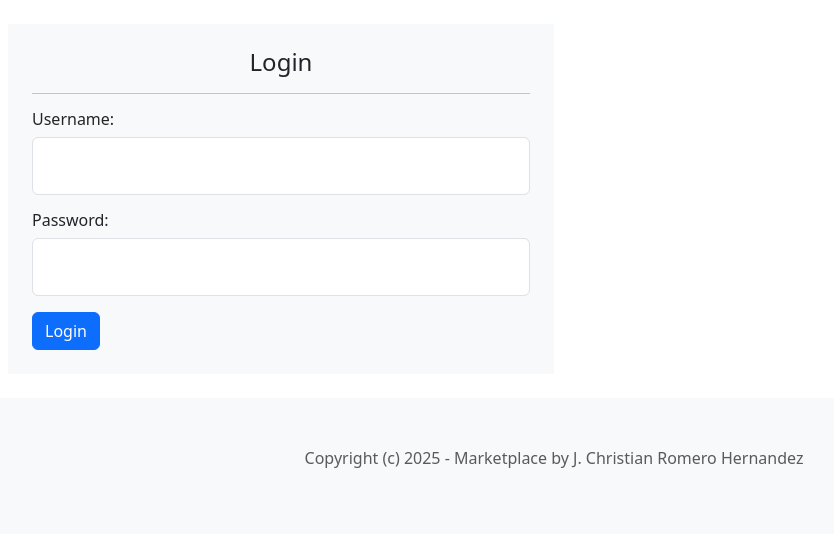
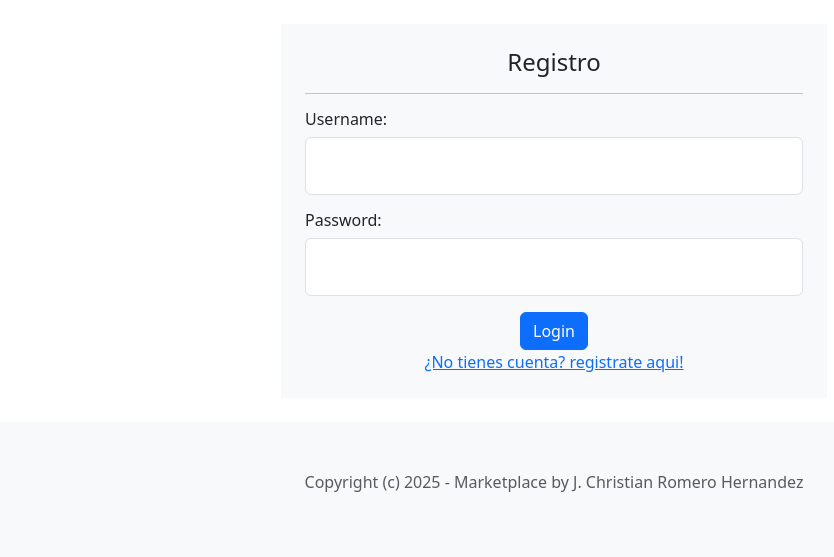
Before and after one commit to A24001/marketplace_main, a Django app: template store/templates/store/login.html in a window 1280 px wide. Shown: the part 112-669 px from the top of the page, without its empty margins (86-920 px from the left). Run offline with Django 5.2, Linux system fonts and the light colour scheme; the template is opened without the code that fills it: values that come from a table or form of the project are taken from there, others are empty.

Commit message:
Update login.html

```diff
--- a/store/templates/store/login.html
+++ b/store/templates/store/login.html
@@ -1,36 +1,43 @@
 {% extends 'store/base.html' %}
 
-{% block title %}Login | {% endblock %}
+{% block title %}Login| {% endblock %}
 
 {% block content %}
-<div class="row p-4">
+
+<div class="row p-4 d-flex justify-content-center align-items-center">
     <div class="col-6 bg-light p-4">
-        <h4 class="mb-6 text-center">Login</h4>
+        <h4 class="mb-6 text-center">Registro</h4>
         <hr>
         <form action="." method="POST">
             {% csrf_token %}
             <div class="form-floating mb-3">
                 <h6>Username:</h6>
-                {{ form.username }}
+                {{form.username}}
+            </div>
+            <div class="form-floating mb-3">
+                <h6>Password:</h6>
+                {{form.password}}
             </div>
 
-            <div class="form-floating mb-3">
-                <h6>Password:</h6>
-                {{ form.password }}
-            </div>
 
             {% if form.errors or form.non_field_errors %}
-                <div class="mb-4 p-6 bg-danger">
-                    {% for field in form %}
-                        {{fiels.errors}}
-                    {% endfor %}
-
-                    {{ form.non_field_errors }}
-                </div>
+            <div class="mb-4 p-6 bg-danger text-white rounded">
+                {% for field in form %}
+                field.errors
+                {% endfor %}
+                {{ form.non_field_errors }}
+            </div>
             {% endif %}
-            <button class="btn btn-primary mb-6">Login</button>
-
+            <div class="d-flex justify-content-center align-items-center">
+                <button class="btn btn-primary mb-6">Login</button>
+            </div>
+            <div class="d-flex justify-content-center align-items-center">
+                <a href="{% url 'register' %}">¿No tienes cuenta? registrate aqui!</a>
+            </div>
         </form>
     </div>
 </div>
+
+
+
 {% endblock %}
```
